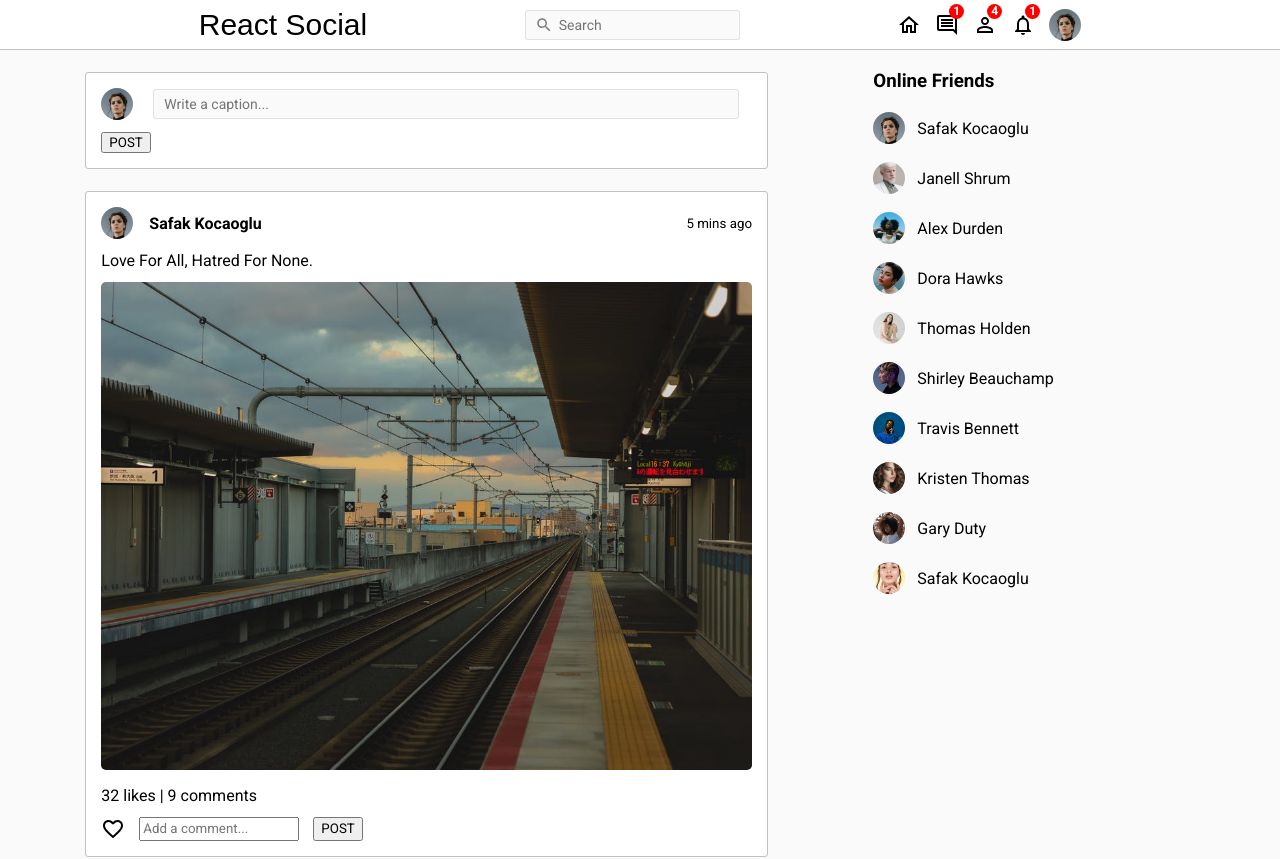
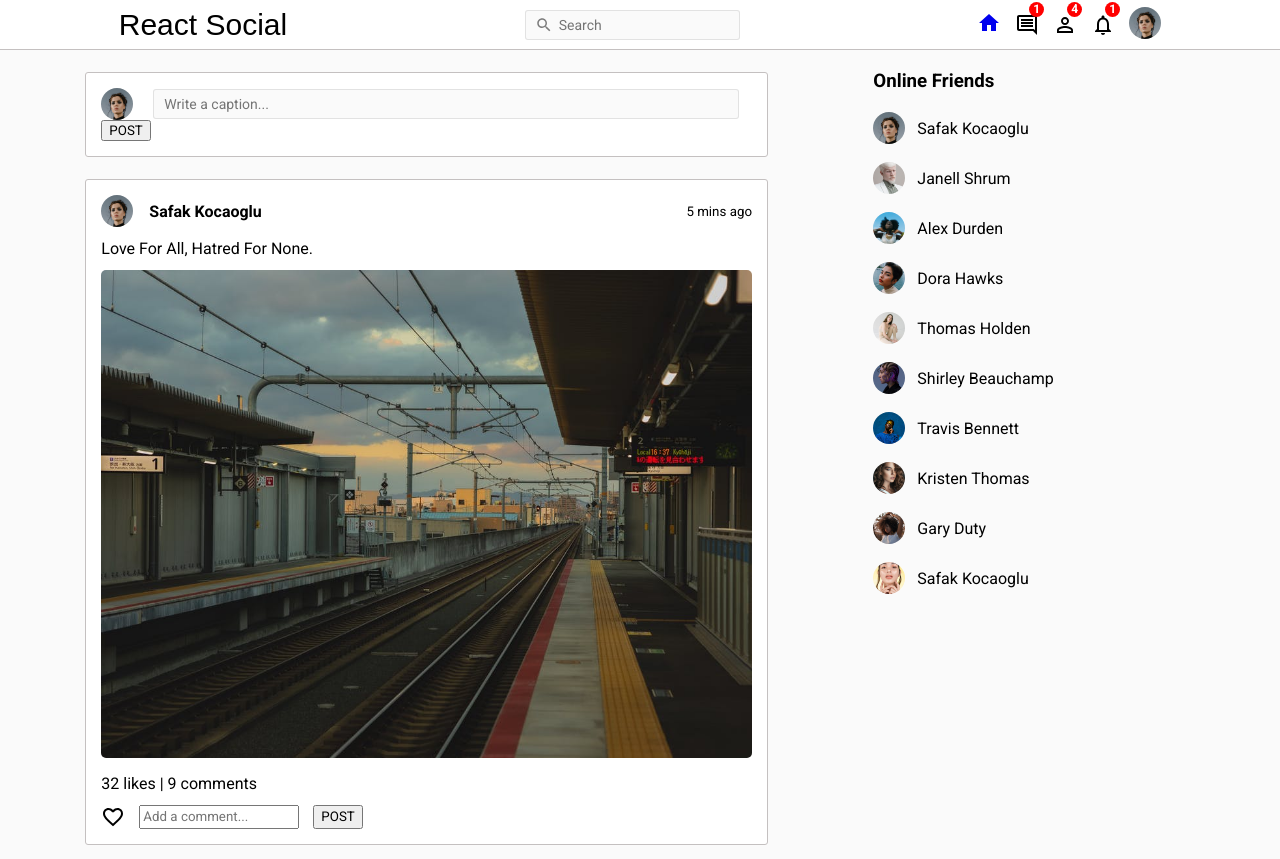
Before and after one commit to minsoeaung/react-social-media, a React (Create React App) app: page / in a window 1280 px wide. Shown: the top 859 px of the page. Built offline with nearby package versions, Linux system fonts and the light colour scheme; a web font is replaced by a local one.

Commit message:
Use react-router-dom and add Profile page

```diff
--- a/package.json
+++ b/package.json
@@ -12,6 +12,7 @@
     "@testing-library/user-event": "^12.1.10",
     "react": "^17.0.2",
     "react-dom": "^17.0.2",
+    "react-router-dom": "^6.0.2",
     "react-scripts": "4.0.3",
     "web-vitals": "^1.0.1"
   },
--- a/public/style.css
+++ b/public/style.css
@@ -7,3 +7,7 @@
 body {
     background-color: #fafafa;
 }
+
+html {
+    overflow-y:scroll;
+}
--- a/src/App.js
+++ b/src/App.js
@@ -1,9 +1,11 @@
-import Home from "./views/Home/Home";
+import TopBar from "./components/TopBar/TopBar";
+import {Outlet} from "react-router-dom";
 
 function App() {
     return (
         <div>
-            <Home/>
+            <TopBar/>
+            <Outlet/>
         </div>
     );
 }
--- a/src/components/CreatePost/CreatePost.css
+++ b/src/components/CreatePost/CreatePost.css
@@ -37,7 +37,3 @@
     outline: none !important;
     border: 1px solid #c4c0c0;
 }
-
-.create-post-bottom {
-    margin-top: 12px;
-}
--- a/src/components/TopBar/TopBar.css
+++ b/src/components/TopBar/TopBar.css
@@ -4,14 +4,12 @@
     width: 100%;
     position: sticky;
     top: 0;
-    left: 0;
     height: 50px;
     background-color: #ffffff;
     border-bottom: 1px solid #c4c0c0;
     display: flex;
     align-items: center;
     justify-content: space-around;
-    padding: 0 120px;
 }
 
 /* --------------------------------------- left, logo or name of app ---------------------------------------------*/
@@ -40,6 +38,11 @@
     font-size: 14px;
 }
 
+.topbar-mid > input:focus {
+    outline: none !important;
+    border: 1px solid #decaca;
+}
+
 .topbar-mid > .search-icon {
     position: absolute;
     top: 6px;
@@ -61,6 +64,7 @@
     justify-content: center;
     align-items: center;
     position: relative;
+    text-decoration: none;
 }
 
 .profile-image {
--- a/src/components/TopBar/TopBar.js
+++ b/src/components/TopBar/TopBar.js
@@ -1,25 +1,37 @@
 import './TopBar.css'
 import SearchIcon from '@mui/icons-material/Search';
 import HomeOutlinedIcon from '@mui/icons-material/HomeOutlined';
+import HomeIcon from '@mui/icons-material/Home';
 import PersonOutlineIcon from '@mui/icons-material/PersonOutline';
 import NotificationsNoneIcon from '@mui/icons-material/NotificationsNone';
 import CommentOutlinedIcon from '@mui/icons-material/CommentOutlined';
+import {Link, useLocation} from "react-router-dom";
 
 const TopBar = () => {
+    let location = useLocation();
+    let pathName = location.pathname
+
     return (
         <div className="topbar-container">
+            {/*----------------------------------------------------*/}
             <div className="topbar-left">
-                <a>React Social</a>
+                <Link to="/">React Social</Link>
             </div>
-
+            {/*----------------------------------------------------*/}
             <div className="topbar-mid">
                 <SearchIcon className="search-icon"/>
                 <input type="text" placeholder="Search"/>
             </div>
-
+            {/*----------------------------------------------------*/}
             <div className="topbar-right">
                 <div className="navigation-icon">
-                    <HomeOutlinedIcon/>
+                    <Link to="/">
+                        {pathName === '/' ?
+                            <HomeIcon/>
+                            :
+                            <HomeOutlinedIcon/>
+                        }
+                    </Link>
                 </div>
                 <div className="navigation-icon">
                     <CommentOutlinedIcon/>
@@ -34,10 +46,13 @@ const TopBar = () => {
                     <span className="icon-badge">1</span>
                 </div>
                 <div className="navigation-icon">
-                    <img
-                        className="profile-image"
-                        src="/assets/person/1.jpeg"
-                    />
+                    <Link to="/profile/minsoeaung">
+                        <img
+                            className="profile-image"
+                            src="/assets/person/1.jpeg"
+                            alt="dfjsfa"
+                        />
+                    </Link>
                 </div>
             </div>
         </div>
--- a/src/index.js
+++ b/src/index.js
@@ -1,10 +1,29 @@
 import React from 'react';
 import ReactDOM from 'react-dom';
 import App from './App';
+import {BrowserRouter, Route, Routes} from "react-router-dom";
+import Profile from "./views/Profile/Profile";
+import Home from "./views/Home/Home";
 
 ReactDOM.render(
     <React.StrictMode>
-        <App/>
+        <BrowserRouter>
+
+            {/*-------------------------------------------------------*/}
+
+            <Routes>
+                <Route path="/" element={<App/>}>
+                    {/*  Outlet  */}
+                    <Route index element={<Home/>}/>
+                    <Route path="/profile/:username" element={<Profile/>}/>
+                </Route>
+
+                {/*  no match route  */}
+                <Route path="*" element={<main><p>There's nothing here.</p></main>}/>
+            </Routes>
+
+            {/*-------------------------------------------------------*/}
+        </BrowserRouter>
     </React.StrictMode>,
     document.getElementById('root')
 );
--- a/src/views/Home/Home.css
+++ b/src/views/Home/Home.css
@@ -1,4 +1,4 @@
-.main-container {
+.home-container {
     display: flex;
     width: 100%;
     max-width: 1280px;
--- a/src/views/Home/Home.js
+++ b/src/views/Home/Home.js
@@ -1,18 +1,13 @@
-import TopBar from "../../components/TopBar/TopBar";
 import Feed from "../../components/Feed/Feed";
 import './Home.css'
 import SideBar from "../../components/SideBar/SideBar";
 
 const Home = () => {
     return (
-        <>
-            <TopBar/>
-
-            <main className="main-container">
-                <Feed/>
-                <SideBar/>
-            </main>
-        </>
+        <main className="home-container">
+            <Feed/>
+            <SideBar/>
+        </main>
     )
 }
 
--- /dev/null
+++ b/src/views/Profile/Profile.css
@@ -0,0 +1,31 @@
+.profile-container {
+    max-width: 1000px;
+    margin: 0 auto;
+}
+
+.profile-top {
+    display: flex;
+    justify-content: space-evenly;
+    border-bottom: 1px solid #c4c0c0;
+    padding: 28px;
+}
+
+.profile-top > img {
+    width: 180px;
+    height: 180px;
+    border-radius: 50%;
+    object-fit: cover;
+}
+
+.user-stats {
+    display: flex;
+    gap: 22px;
+    margin: 22px 0;
+}
+
+.user-info {
+    display: flex;
+    flex-direction: column;
+    gap: 12px;
+    margin-top: 22px;
+}
--- /dev/null
+++ b/src/views/Profile/Profile.js
@@ -0,0 +1,42 @@
+import './Profile.css'
+import {useParams} from "react-router-dom";
+import Post from "../../components/Post/Post";
+import {Posts} from "../../dummyData";
+
+const Profile = () => {
+    let params = useParams()
+    let username = params.username
+
+    return (
+        <main className="profile-container">
+            <div className="profile-top">
+                <img
+                    src="/assets/person/3.jpeg"
+                />
+                <div>
+                    <h3>{username}</h3>
+                    <div className="user-stats">
+                        <span>23 posts</span>
+                        <span>23 followers</span>
+                        <span>23 followings</span>
+                    </div>
+                    <p>Hello Friends</p>
+                </div>
+                <div>
+                    <h4>User Information</h4>
+                    <div className="user-info">
+                        <span>City : Yangon</span>
+                        <span>From : Yangon</span>
+                        <span>Relationship : Single</span>
+                    </div>
+                </div>
+            </div>
+
+            <div className="profile-bottom">
+                <Post post={Posts}/>
+            </div>
+        </main>
+    )
+}
+
+export default Profile
```
